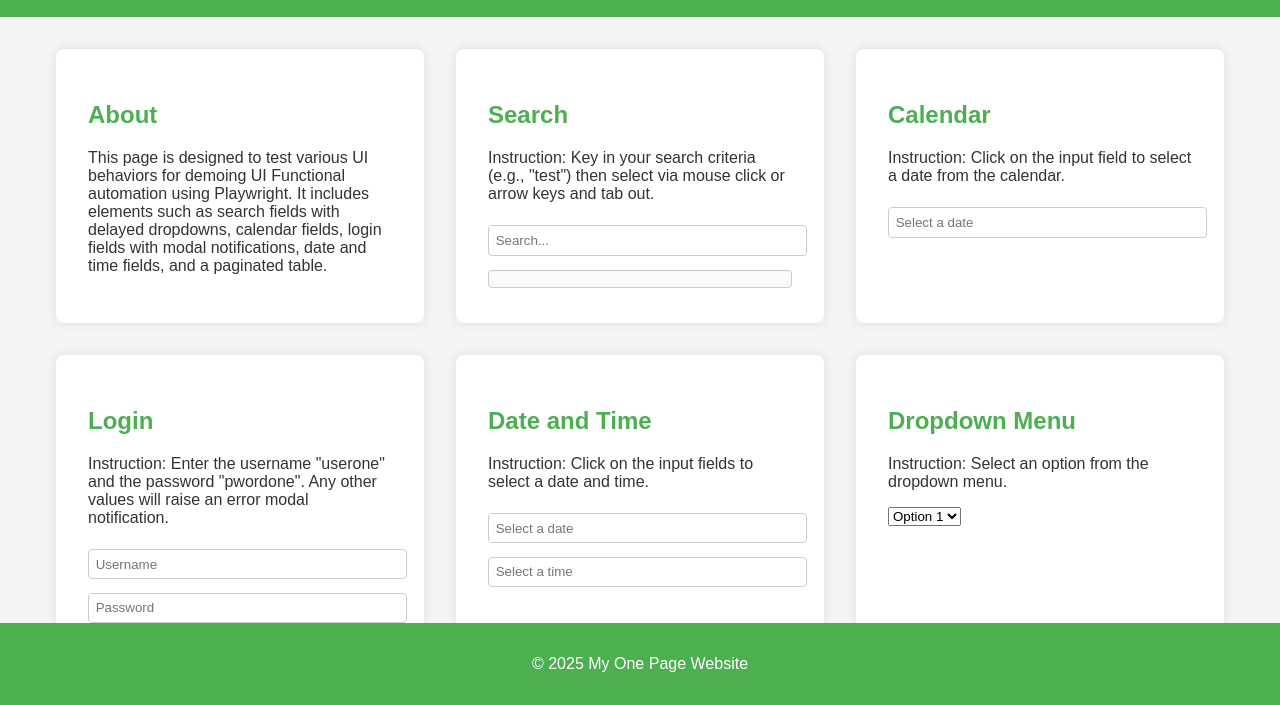
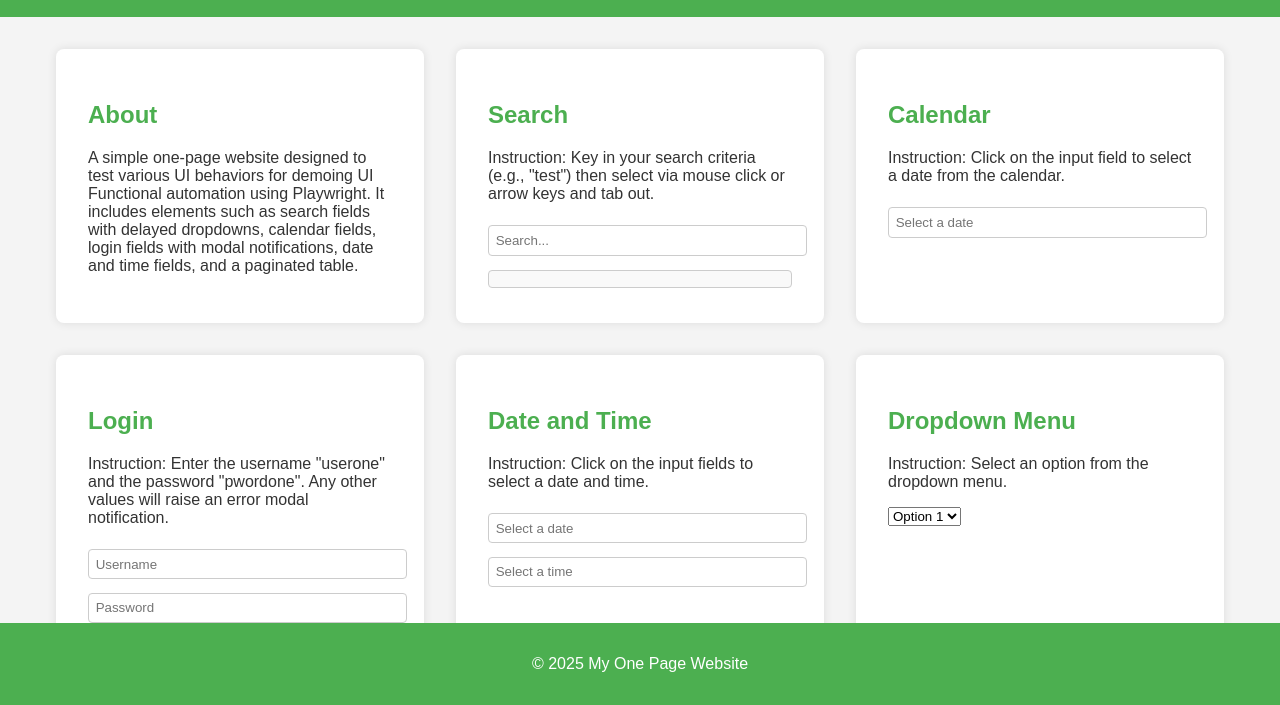
Before and after one commit to jon-salud/one-page-website, a website: page src/index.html in a window 1280 px wide. Shown: the part 95-800 px from the top of the page. Drawn offline with nearby package versions, Linux system fonts and the light colour scheme.

Commit message:
updated readme and About

```diff
--- a/src/index.html
+++ b/src/index.html
@@ -21,10 +21,7 @@
       <section id="about" class="section">
         <h2>About</h2>
         <p>
-          This page is designed to test various UI behaviors for demoing UI
-          Functional automation using Playwright. It includes elements such as
-          search fields with delayed dropdowns, calendar fields, login fields
-          with modal notifications, date and time fields, and a paginated table.
+          A simple one-page website designed to test various UI behaviors for demoing UI Functional automation using Playwright. It includes elements such as search fields with delayed dropdowns, calendar fields, login fields with modal notifications, date and time fields, and a paginated table.
         </p>
       </section>
       <section id="search" class="section">
```
Also changed, not shown: README.md.
